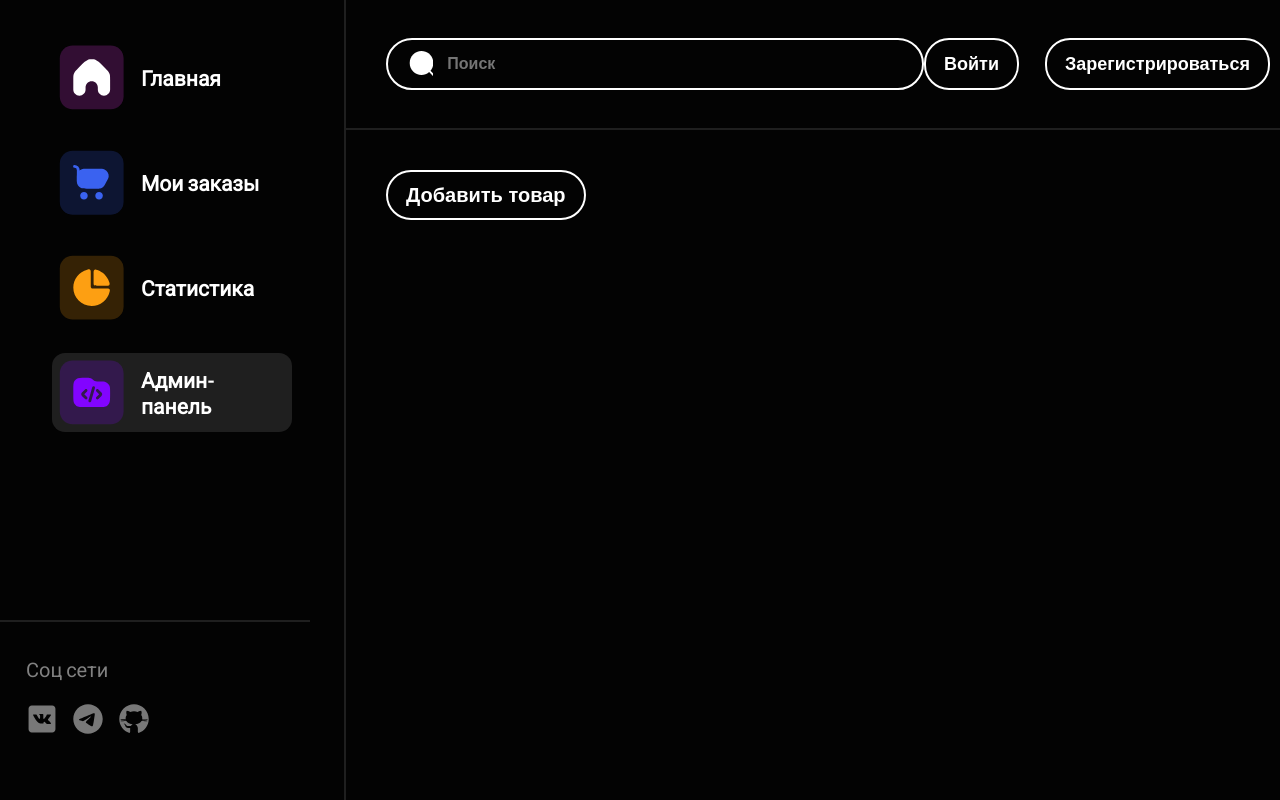
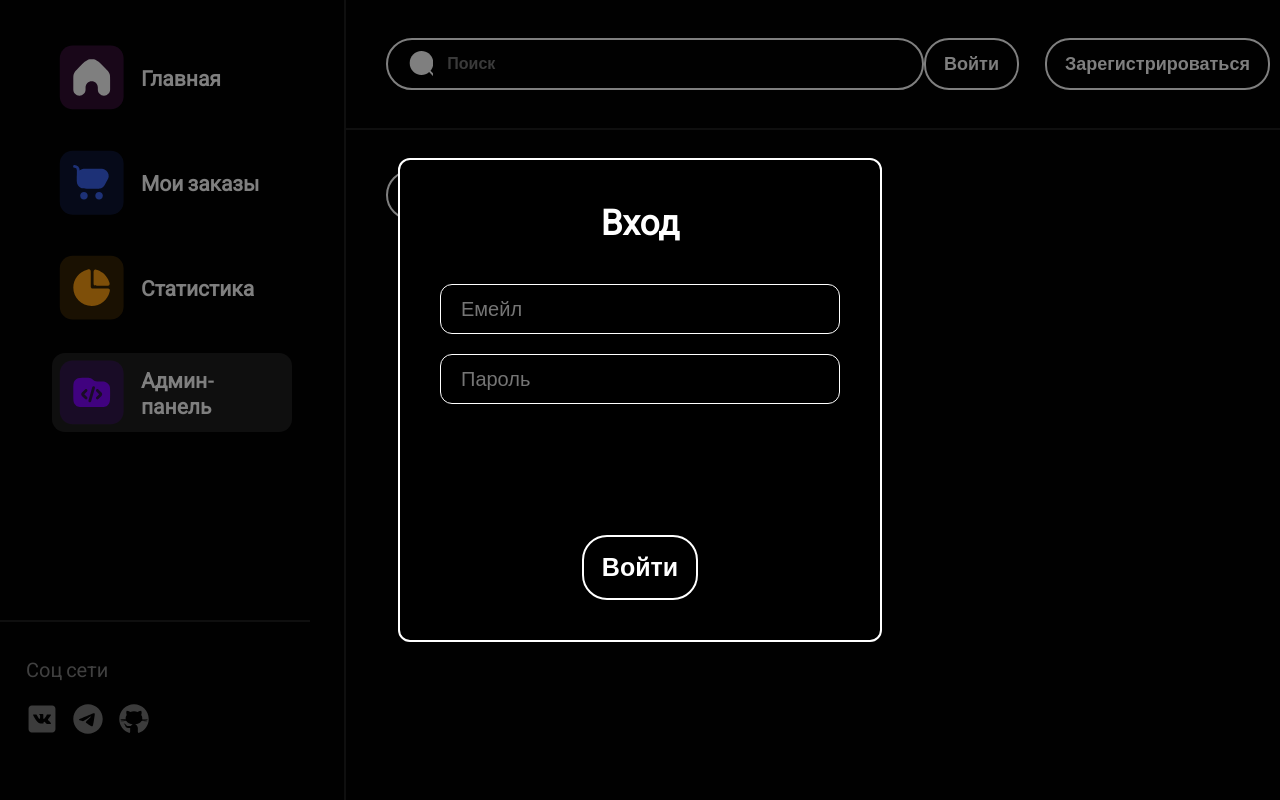
Before and after one commit to RolandSallaz/Shop, a React (Vite) app in the folder frontend/: page /Admin in a window 1280 px wide. Both pictures are taken after a click on the button "Войти". Shown: the top 800 px of the page. Built offline with nearby package versions, Linux system fonts and the light colour scheme.

Commit message:
added auth

```diff
--- a/frontend/src/components/App.tsx
+++ b/frontend/src/components/App.tsx
@@ -7,15 +7,33 @@ import {Main} from "./Main";
 import {Stats} from "./Stats";
 import {Orders} from "./Orders";
 import {Admin} from "./Admin";
+import {AuthPopup} from "./AuthPopup";
+import {IAuth} from "../utils/types";
 
 function App() {
     const [count, setCount] = useState(0);
+    const [authPopupData, setAuthPopupData] = useState<{ isOpened: boolean, type: IAuth }>({
+        isOpened: false,
+        type: 'register'
+    });
+
+    function closeAuthPopup() {
+        setAuthPopupData({...authPopupData, isOpened: false});
+    }
+
+    function handleOpenLoginPopup() {
+        setAuthPopupData({isOpened: true, type: 'login'})
+    }
+
+    function handleOpenRegisterPopup() {
+        setAuthPopupData({isOpened: true, type: 'register'})
+    }
 
     return (
         <>
             <Sidebar/>
             <div className={'main-container'}>
-                <Header/>
+                <Header onOpenRegister={handleOpenRegisterPopup} onOpenLogin={handleOpenLoginPopup}/>
                 <Routes>
                     <Route path={'/'} element={<Main/>}/>
                     <Route path={'/orders'} element={<Orders/>}/>
@@ -23,6 +41,7 @@ function App() {
                     <Route path={'/Admin'} element={<Admin/>}/>
                 </Routes>
             </div>
+            <AuthPopup onCloseClick={closeAuthPopup} isOpened={authPopupData.isOpened} type={authPopupData.type}/>
         </>
     );
 }
--- a/frontend/src/components/AuthPopup.scss
+++ b/frontend/src/components/AuthPopup.scss
@@ -0,0 +1,45 @@
+.auth-popup {
+  position: absolute;
+  left:0;
+  right: 0;
+  bottom: 0;
+  top:0;
+  background-color: rgba(0,0,0,0.5);
+  display: flex;
+  justify-content: center;
+  align-items: center;
+  cursor: pointer;
+}
+
+.auth-form {
+  cursor: auto;
+  height: 400px;
+  width: 400px;
+  display: flex;
+  flex-direction: column;
+  align-items: center;
+  justify-content: center;
+  background-color: black;
+  border-radius: 12px;
+  box-sizing:content-box;
+  padding: 40px;
+  border: 2px solid white;
+  gap:20px;
+  &__input {
+    border: 1px solid white;
+    border-radius: 12px;
+    height: 50px;
+    font-size: 20px;
+    padding: 0 20px;
+  }
+  &__heading {
+    font-size: 35px;
+    font-weight: 600;
+    margin-bottom: 20px;
+  }
+  &__submit-button{
+    margin-top: auto;
+    height: 65px;
+    font-size: 25px;
+  }
+}
--- a/frontend/src/components/AuthPopup.tsx
+++ b/frontend/src/components/AuthPopup.tsx
@@ -0,0 +1,41 @@
+import './AuthPopup.scss'
+import {ChangeEvent, SyntheticEvent, useState} from "react";
+import {IAuth} from "../utils/types";
+import {auth} from "../utils/Api";
+
+type Props = {
+    isOpened: boolean,
+    onCloseClick: () => void,
+    type: IAuth
+};
+
+export function AuthPopup({onCloseClick, isOpened, type}: Props) {
+    const [inputData, setInputData] = useState<{email:string,password:string}>({email:'',password:''})
+    function onBackgroundClick(e: SyntheticEvent) {
+        if (e.target == e.currentTarget) {
+            onCloseClick();
+        }
+    }
+
+    function handleSubmit(e: SyntheticEvent) {
+        e.preventDefault()
+        auth(type,inputData).then(console.log).catch(console.log)
+    }
+    function handleInputChange(e:ChangeEvent<HTMLInputElement>) {
+        const target = e.target;
+        const value = target.value;
+        const name = target.name;
+        setInputData({...inputData, [name]:value});
+    }
+    return isOpened && (
+        <div className={'auth-popup'} onClick={onBackgroundClick}>
+            <form className={'auth-form'} onSubmit={handleSubmit}>
+                <h2 className={'auth-form__heading'}>{type == 'register' ? 'Регистрация' : 'Вход'}</h2>
+                <input className={'auth-form__input input'} placeholder={'Емейл'} name={'email'} onChange={handleInputChange} type={'email'}/>
+                <input className={'auth-form__input input'} placeholder={'Пароль'} name={'password'} onChange={handleInputChange} type={'password'}/>
+                <button className={'auth-form__submit-button button'}
+                        type={'submit'}>{type == 'register' ? 'Зарегистрироваться' : 'Войти'}</button>
+            </form>
+        </div>
+    );
+};
--- a/frontend/src/components/Header.tsx
+++ b/frontend/src/components/Header.tsx
@@ -1,15 +1,18 @@
 import './Header.scss';
 import {Search} from "./Search";
 
-type Props = {};
+type Props = {
+    onOpenRegister: () => void,
+    onOpenLogin: () => void
+};
 
-export function Header(props: Props) {
+export function Header({onOpenRegister,onOpenLogin}: Props) {
     return (
         <header className={'header'}>
             <div className={'content'}><Search/>
                 <div className={'auth'}>
-                    <button className={'auth__button button'}>Войти</button>
-                    <button className={'auth__button button'}>Зарегистрироваться</button>
+                    <button className={'auth__button button'} onClick={onOpenLogin}>Войти</button>
+                    <button className={'auth__button button'} onClick={onOpenRegister}>Зарегистрироваться</button>
                 </div>
             </div>
         </header>
--- a/frontend/src/components/Search.scss
+++ b/frontend/src/components/Search.scss
@@ -15,16 +15,19 @@
     background-size: cover;
   }
   &__input{
-    width: 100%;
     margin: 0 20px 0 12px;
     height: 90%;
-    border: none;
-    background: none;
-    color:white;
     font-size:16px;
     font-weight: 600;
-    &:focus{
-      outline: none;
-    }
   }
 }
+
+.input {
+  width: 100%;
+  border: none;
+  background: none;
+  color:white;
+  &:focus{
+    outline: none;
+  }
+}
--- a/frontend/src/components/Search.tsx
+++ b/frontend/src/components/Search.tsx
@@ -7,7 +7,7 @@ export function Search(props: Props) {
     return (
         <label className={'search'}>
             <div className={'search__image'}/>
-            <input placeholder={'Поиск'} className={'search__input'}/>
+            <input placeholder={'Поиск'} className={'search__input input'}/>
         </label>
     );
 };
--- a/frontend/src/index.scss
+++ b/frontend/src/index.scss
@@ -35,3 +35,13 @@ a {
 img {
   width: 100%;
 }
+
+input:-webkit-autofill,
+input:-webkit-autofill:hover,
+input:-webkit-autofill:focus,
+input:-webkit-autofill:active{
+  -webkit-background-clip: text;
+  -webkit-text-fill-color: #ffffff;
+  transition: background-color 5000s ease-in-out 0s;
+  box-shadow: inset 0 0 20px 20px #23232329;
+}
--- a/frontend/src/utils/Api.ts
+++ b/frontend/src/utils/Api.ts
@@ -0,0 +1,24 @@
+import {IAuth, IUser} from "./types";
+
+const config = {
+    url: 'http://localhost:3000',
+    headers: {
+        'Accept': 'application/json',
+        'Content-Type': 'application/json',
+    }
+}
+
+function _getResponse(res) {
+    return res.ok ? res.json() : Promise.reject(`Ошибка: ${res.status}`);
+}
+
+export function auth(authType: IAuth, {
+    email,
+    password
+}: { email: string, password: string }): Promise<IUser> {
+    return fetch(`${config.url}/${authType}`, {
+        method: "POST",
+        headers: config.headers,
+        body: JSON.stringify({email,password}),
+    }).then(_getResponse)
+}
```
Also changed, not shown: frontend/src/utils/types.ts (+7 -0 lines).
